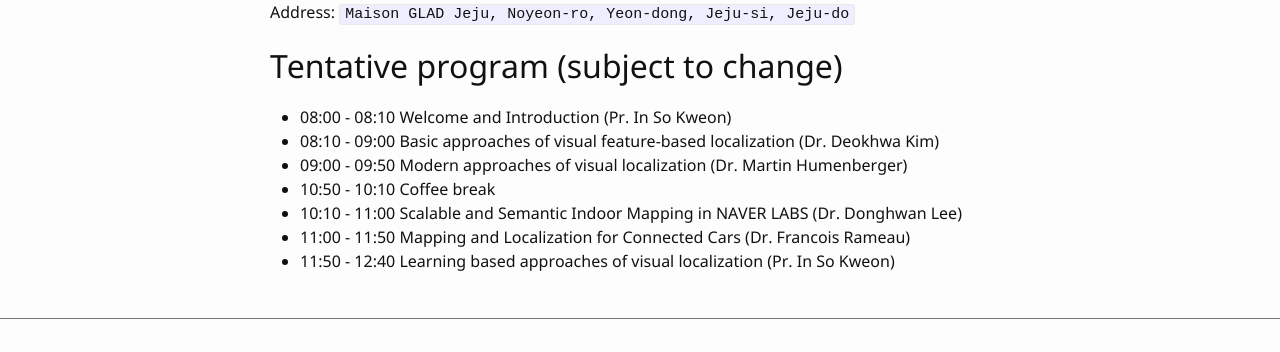
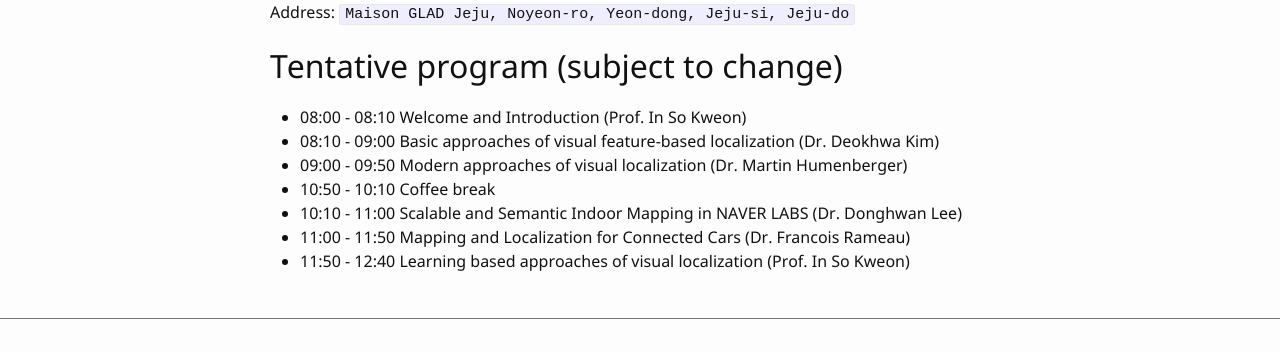
Before and after one commit to ipiuvl2019/ipiuvl2019.github.io, a Jekyll site: the page built from index.md, in a window 1280 px wide. Shown: the part 500-852 px from the top of the page. Built offline with Jekyll 4.4.1, drawn with Linux system fonts in a browser that asks for light colours.

Commit message:
correction from Pr. Kweon2

```diff
--- a/index.md
+++ b/index.md
@@ -19,10 +19,10 @@ Address:
 `Maison GLAD Jeju, Noyeon-ro, Yeon-dong, Jeju-si, Jeju-do`
 
 # Tentative program (subject to change)
-- 08:00 - 08:10 Welcome and Introduction (Pr. In So Kweon)
+- 08:00 - 08:10 Welcome and Introduction (Prof. In So Kweon)
 - 08:10 - 09:00 Basic approaches of visual feature-based localization (Dr. Deokhwa Kim)
 - 09:00 - 09:50 Modern approaches of visual localization (Dr. Martin Humenberger)
 - 10:50 - 10:10 Coffee break
 - 10:10 - 11:00  Scalable and Semantic Indoor Mapping in NAVER LABS (Dr. Donghwan Lee)
 - 11:00 - 11:50 Mapping and Localization for Connected Cars (Dr. Francois Rameau)
-- 11:50 - 12:40 Learning based approaches of visual localization (Pr. In So Kweon)
+- 11:50 - 12:40 Learning based approaches of visual localization (Prof. In So Kweon)
```
Also changed, not shown: CourseDes.md (+1 -1 lines).
